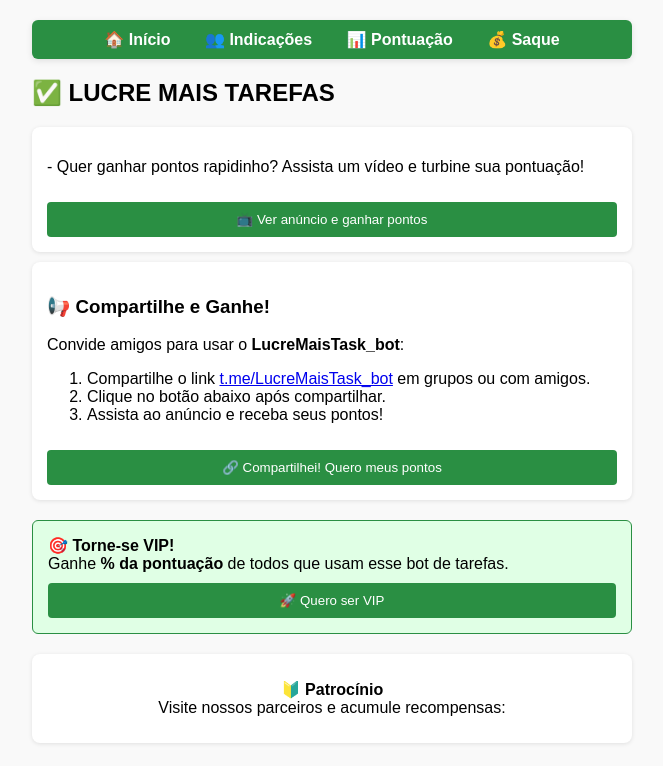
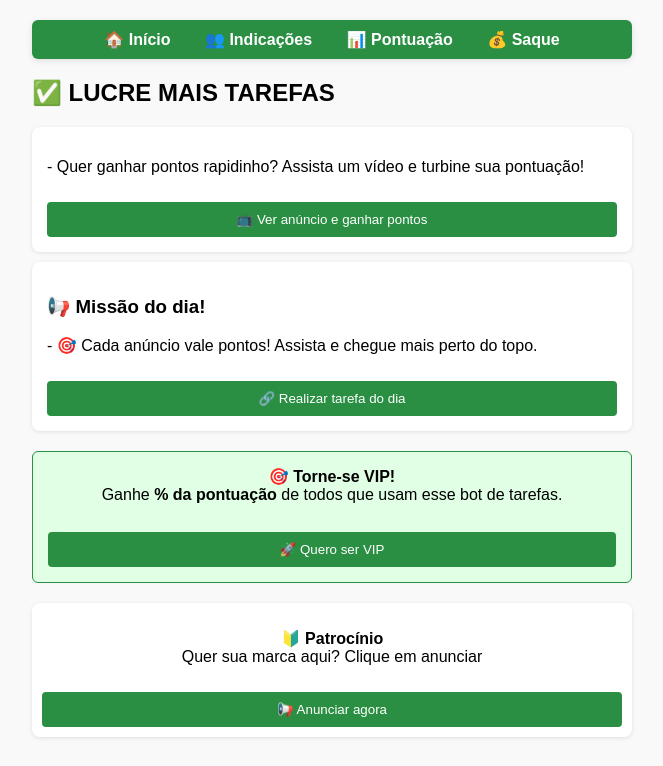
Before and after one commit to chensonbh763/telegrambot, a website: page public/index.html in a window 1280 px wide. Shown: the whole page, without its empty margins (308-971 px from the left). Drawn offline with Linux system fonts and the light colour scheme; a script that the page names is missing.

Commit message:
Update index.html

```diff
--- a/public/index.html
+++ b/public/index.html
@@ -4,8 +4,8 @@
   <meta charset="UTF-8" />
   <title>LucreMaisTask</title>
   <meta name="viewport" content="width=device-width, initial-scale=1" />
-  <script src="https://cdn.adsonar.io/sdk.js"></script>
-  <script src="//libtl.com/sdk.js" data-zone="9579151" data-sdk="show_9579151"></script>
+  <script src="https://cdn.adsonar.io/sdk.js"></script> <!-- SDK AdSonar -->
+  <script src="//libtl.com/sdk.js" data-zone="9579151" data-sdk="show_9579151"></script> <!-- SDK Monetag -->
   <style>
     body {
       font-family: sans-serif;
@@ -61,6 +61,7 @@
       padding: 15px;
       margin: 20px 0;
       border-radius: 6px;
+      text-align: center;
     }
     .ads-box {
       background: white;
@@ -90,27 +91,25 @@
   </div>
 
   <div class="card">
-    <h3>📢 Compartilhe e Ganhe!</h3>
-    <p>Convide amigos para usar o <strong>LucreMaisTask_bot</strong>:</p>
-    <ol>
-      <li>Compartilhe o link <a href="https://t.me/LucreMaisTask_bot" target="_blank">t.me/LucreMaisTask_bot</a> em grupos ou com amigos.</li>
-      <li>Clique no botão abaixo após compartilhar.</li>
-      <li>Assista ao anúncio e receba seus pontos!</li>
-    </ol>
-    <button onclick="shareReward()">🔗 Compartilhei! Quero meus pontos</button>
+    <h3>📢 Missão do dia!</h3>
+    <p>- 🎯 Cada anúncio vale pontos! Assista e chegue mais perto do topo.</p>
+    <button onclick="shareReward()">🔗 Realizar tarefa do dia</button>
   </div>
 
   <div class="vip-box">
     <strong>🎯 Torne-se VIP!</strong><br>
-    Ganhe <b>% da pontuação</b> de todos que usam esse bot de tarefas.<br>
-    <button onclick="window.open('https://www.mfuture.com.br/lucremais/prevenda.html', '_blank')">
-      🚀 Quero ser VIP
-    </button>
+    Ganhe <b>% da pontuação</b> de todos que usam esse bot de tarefas.<br><br>
+    <a href="https://www.mfuture.com.br/lucremais/prevenda.html?utm_source=telegram&utm_medium=site&utm_campaign=botTask&utm_content=sejavip" target="_blank" rel="noopener noreferrer">
+      <button>🚀 Quero ser VIP</button>
+    </a>
   </div>
 
   <!-- 🪙 Anúncio Adsterra -->
   <div class="ads-box">
-    <p><strong>🔰 Patrocínio</strong><br>Visite nossos parceiros e acumule recompensas:</p>
+    <p><strong>🔰 Patrocínio</strong><br>Quer sua marca aqui? Clique em anunciar</p>
+    <a href="https://www.mfuture.com.br/lucremais/anuncie.html?utm_source=telegram&utm_medium=site&utm_campaign=botTask&utm_content=anunciar" target="_blank" rel="noopener noreferrer">
+      <button>📢 Anunciar agora</button>
+    </a>
     <script type="text/javascript">
       atOptions = {
         'key' : 'f2047e9078f37ab78ad873ab52c5949e',
@@ -123,7 +122,6 @@
     <script type="text/javascript" src="//www.highperformanceformat.com/f2047e9078f37ab78ad873ab52c5949e/invoke.js"></script>
   </div>
 
-  <!-- SDK / Scripts -->
   <script>
     const checkin = () => {
       window.Sonar.show({
@@ -150,7 +148,7 @@
 
     const shareReward = () => {
       show_9579151().then(() => {
-        alert("✅ Obrigado por compartilhar! Seus pontos foram adicionados.");
+        alert("✅ Tarefa realizada com sucesso!");
       }).catch(() => {
         alert("❌ Ocorreu um erro ao exibir o anúncio.");
       });
```
